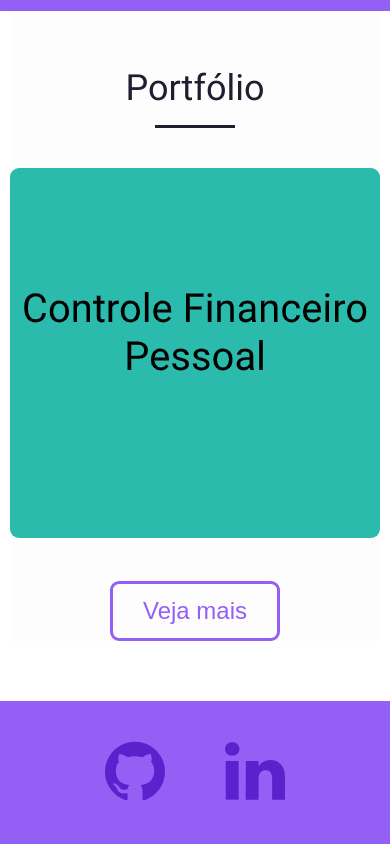
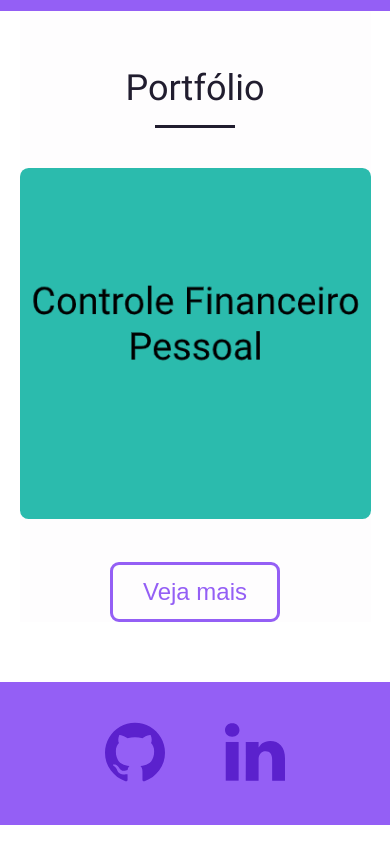
Before and after one commit to wander-junior/portfolio, a React (Create React App) app: page / in a window 390 px wide. Shown: the part 1699-2543 px from the top of the page. Built offline with nearby package versions, Linux system fonts and the light colour scheme.

Commit message:
Make ItemImg responsive for 500px breakpoint

```diff
--- a/src/components/Portfolio/PortfolioItem/PortfolioItem-styles.js
+++ b/src/components/Portfolio/PortfolioItem/PortfolioItem-styles.js
@@ -5,6 +5,10 @@ const ItemImg = styled.img`
     max-width: 100%;
     :hover {
         cursor: pointer;
+    }
+
+    @media (max-width: 500px) {
+        max-width: 90vw;
     }
 `;
 
```
